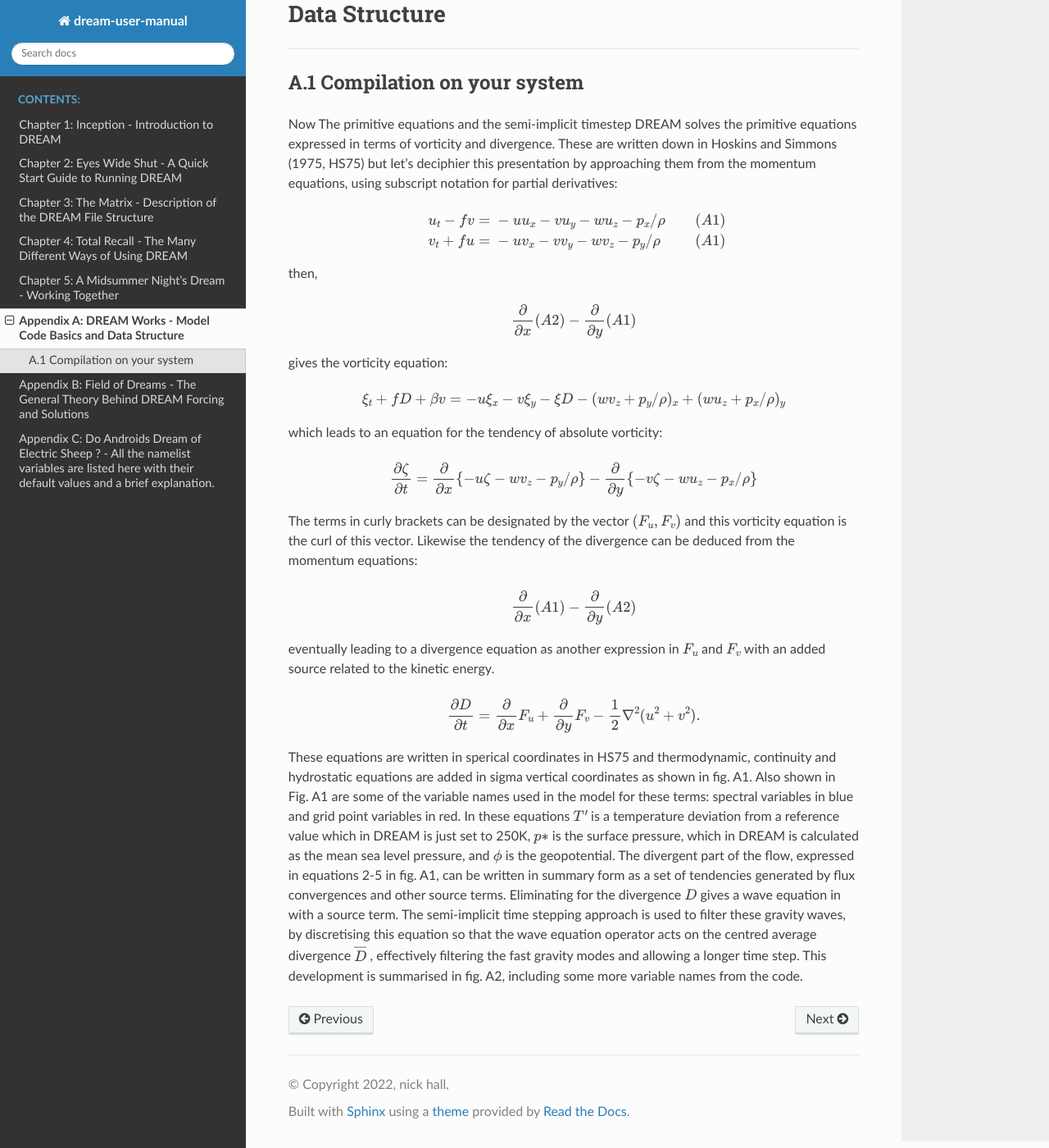
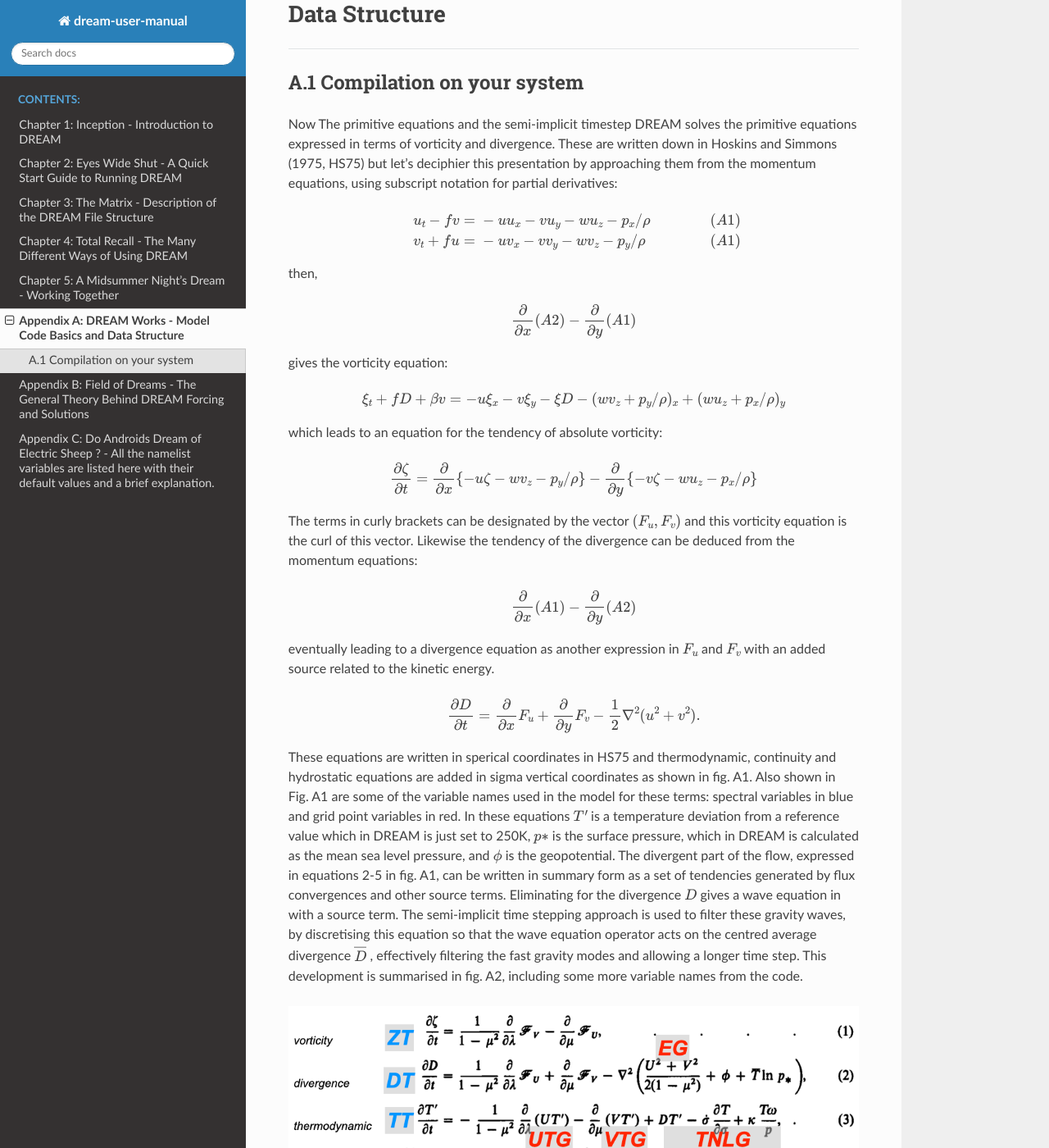
Before and after one commit to dream-gcm/usermanual, a Sphinx documentation site: the page built from source/AppendixA.md, in a window 1280 px wide and 1400 px high, scrolled down 386 px. Shown: the whole window at 82% size. Built offline with Sphinx 7.4.7 and the Read the Docs theme 2.0.0, drawn with Linux system fonts in a browser that asks for light colours; some of the changed text lies outside the part shown.

Commit message:
SLX: Upd appendix A

```diff
--- a/source/AppendixA.md
+++ b/source/AppendixA.md
@@ -8,8 +8,8 @@ DREAM solves the primitive equations expressed in terms of vorticity and diverge
 
 $$
    \begin{eqnarray}
-      u_t - fv &=& -uu_x - vu_y -wu_z - p_x/\rho & \qquad (A1) \\
-      v_t + fu &=& -uv_x - vv_y -wv_z - p_y/\rho & \qquad (A1) \\
+      u_t - fv &=& -uu_x - vu_y -wu_z - p_x/\rho & \qquad\qquad (A1) \\
+      v_t + fu &=& -uv_x - vv_y -wv_z - p_y/\rho & \qquad\qquad (A1) \\
    \end{eqnarray}
 $$
 
@@ -51,3 +51,7 @@ $$
 $$
 
 These equations are written in sperical coordinates in HS75 and thermodynamic, continuity and hydrostatic equations are added in sigma vertical coordinates as shown in fig. A1. Also shown in Fig. A1 are some of the variable names used in the model for these terms: spectral variables in blue and grid point variables in red. In these equations $T'$ is a temperature deviation from a reference value which in DREAM is just set to 250K, $p*$ is the surface pressure, which in DREAM is calculated as the mean sea level pressure, and $\phi$  is the geopotential. The divergent part of the flow, expressed in equations 2-5 in fig. A1, can be written in summary form as a set of tendencies generated by flux convergences and other source terms. Eliminating for the divergence $D$ gives a wave equation in  with a source term. The semi-implicit time stepping approach is used to filter these gravity waves, by discretising this equation so that  the wave equation operator acts on the centred average divergence $\overline{D}$ , effectively filtering the fast gravity modes and allowing a longer time step. This development is summarised in fig. A2, including some more variable names from the code.
+
+
+![FigA1](./img/fig_A1.png)
+_Fig. A1: The primitive equations as presented in HS75._
```
